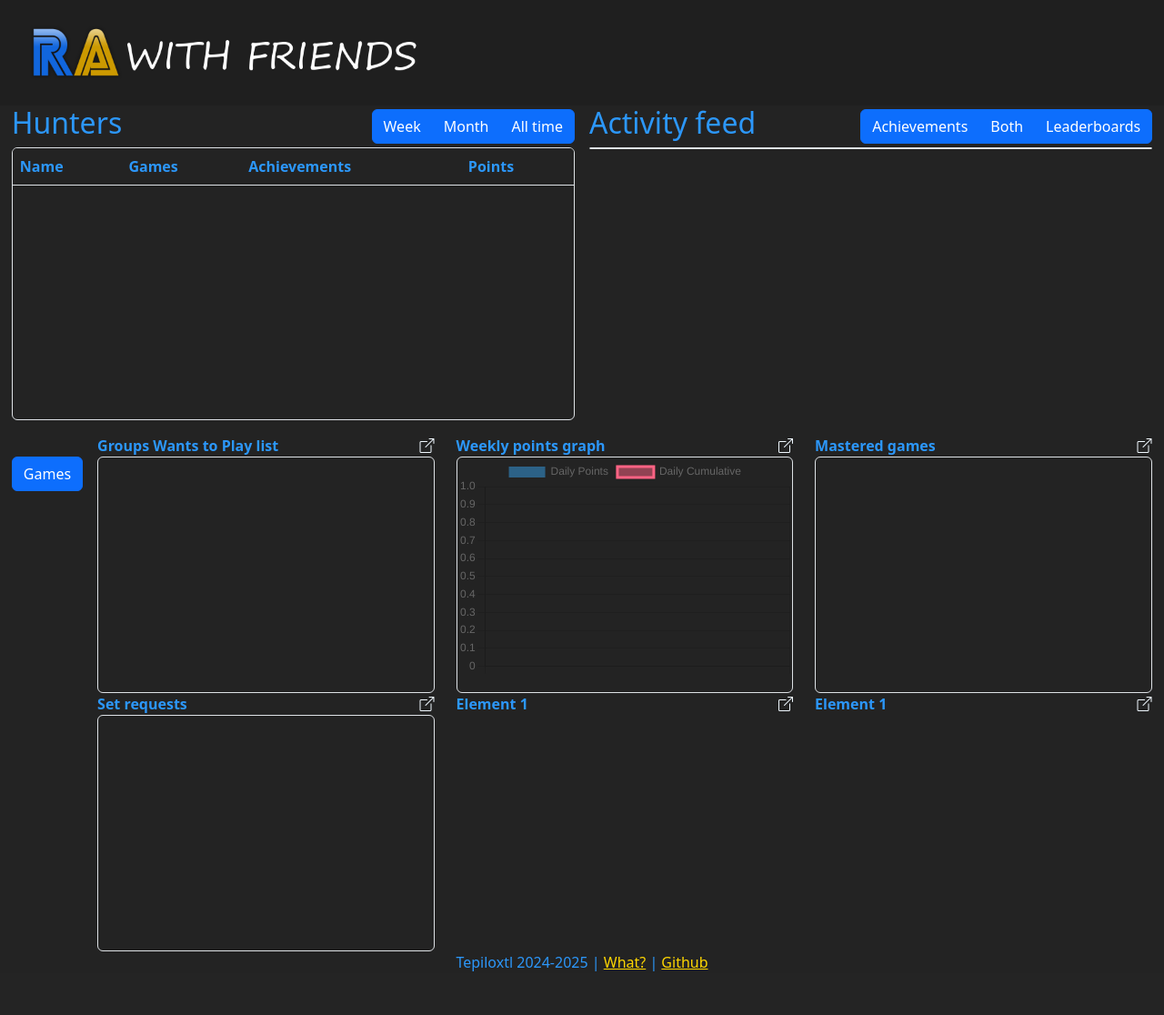
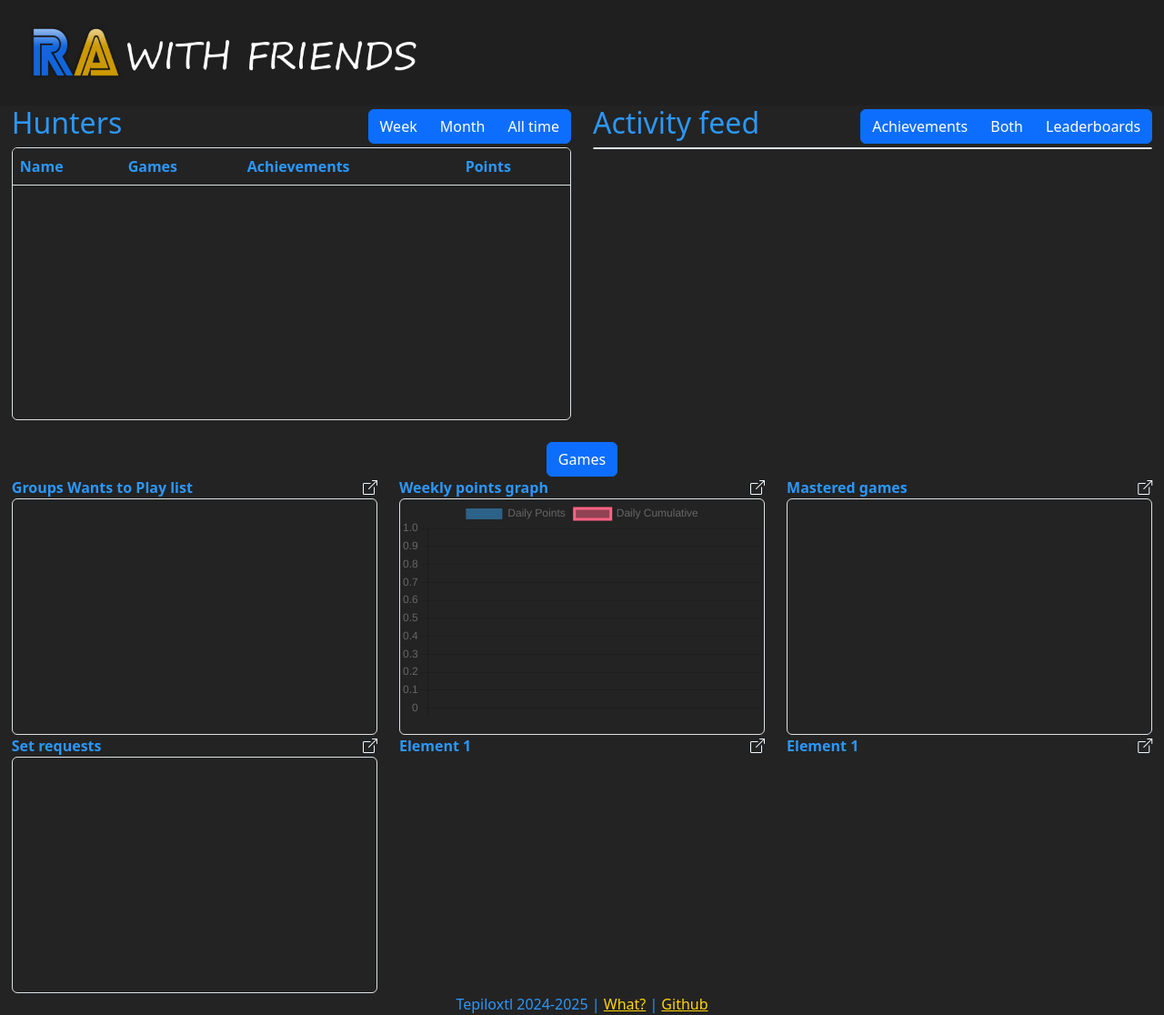
Before and after one commit to tepiloxtl/rawf, a Flask app: page / in a window 1280 px wide. Shown: the whole page at 91% size. Before the commit the page ends 1068 px from the top, so only its background shows below. Run offline with Flask 3, Linux system fonts and the light colour scheme; data that the repository does not hold is empty.

Commit message:
Entire index is now proper grid instead of whatever it was before lmao

```diff
--- a/webapp/static/styles/style.css
+++ b/webapp/static/styles/style.css
@@ -73,7 +73,7 @@
     height: 260px;
 }
 
-.main-section {
+/* .main-section {
     display: flex;
     flex-wrap: wrap;
     gap: 1rem;
@@ -82,7 +82,7 @@
 .main-section .side-by-side {
     flex: 1 1 calc(50% - 1rem);
     min-width: 300px;
-}
+} */
 
 .table-hover {
     --bs-table-hover-color: #ffd700;
--- a/webapp/templates/index.html.j2
+++ b/webapp/templates/index.html.j2
@@ -5,8 +5,8 @@
     <script src="https://cdn.jsdelivr.net/npm/chart.js"></script>
     <div class="homepage">
         <!-- Section 1: Table and List -->
-        <div class="main-section">
-            <div class="side-by-side">
+        <div class="row row-cols-md-1 row-cols-lg-2">
+            <div class="col">
                 <div style="display: flex; justify-content: space-between; align-items: center;">
                     <div><h2>Hunters</h2></div>
                     <div>
@@ -21,7 +21,7 @@
                     {{ widgets.widget_hunters(users, cstyles.widget_hunters) }}
                 </div>
             </div>
-            <div class="side-by-side">
+            <div class="col">
                 <div style="display: flex; justify-content: space-between; align-items: center;">
                     <div><h2>Activity feed</h2></div>
                     <div>
--- a/webapp/templates/widgets.html.j2
+++ b/webapp/templates/widgets.html.j2
@@ -119,4 +119,5 @@
     {% endif %}
     {% endfor %}
 </ul>
+</div>
 {%- endmacro %}
```
